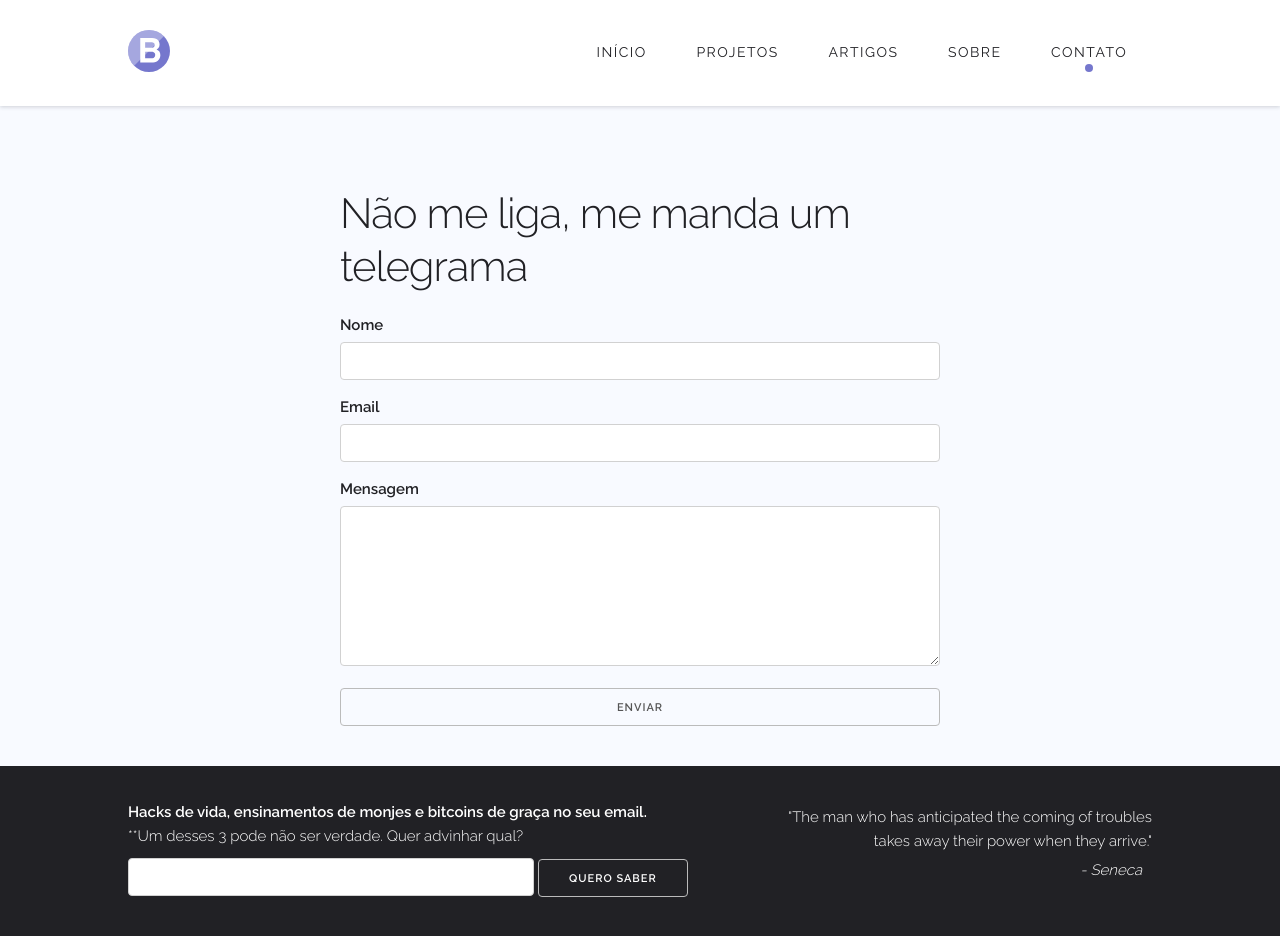
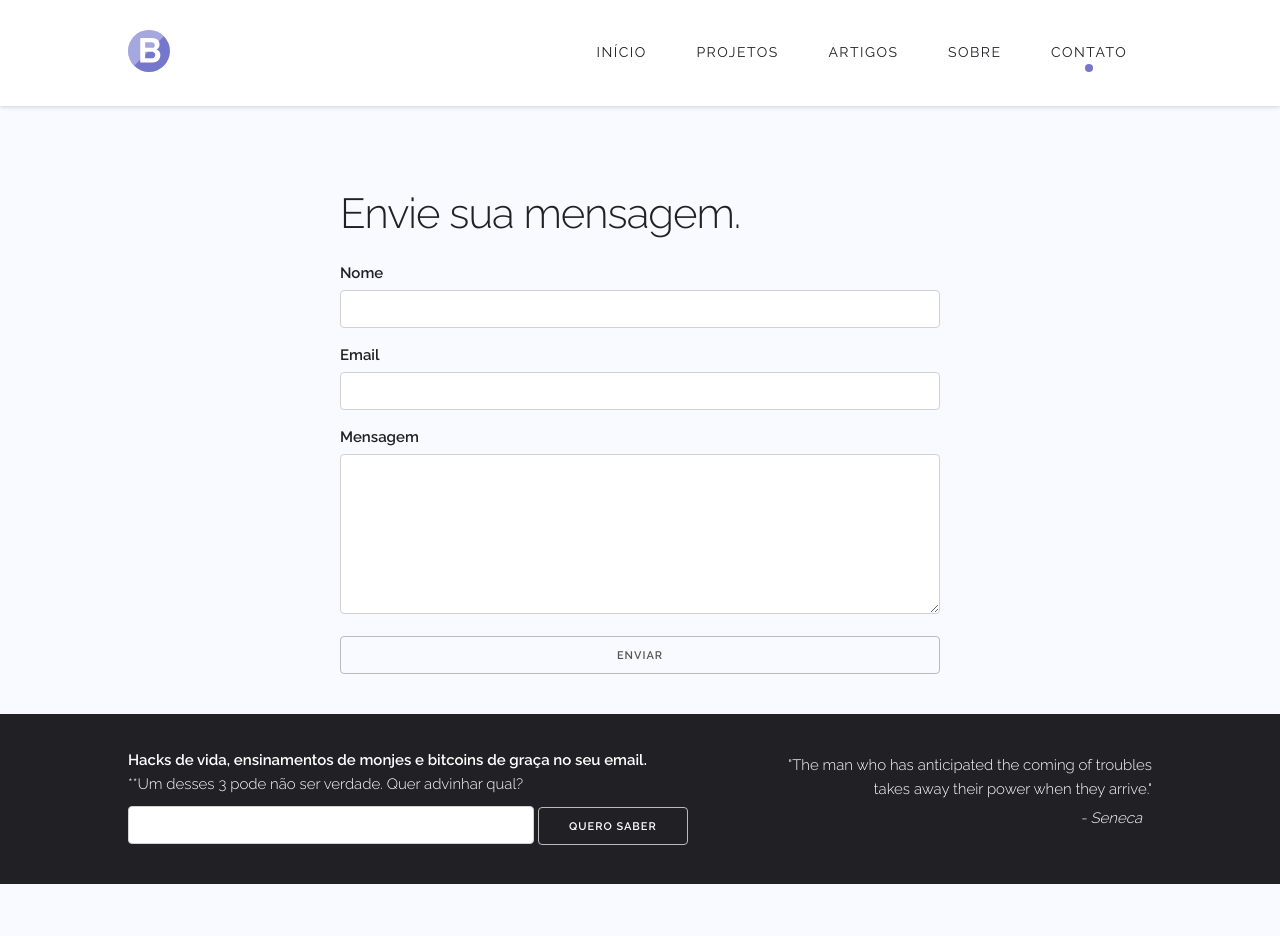
Before and after one commit to betodasilva/betodasilva.github.io, a Jekyll site: the page built from contato.html, in a window 1280 px wide. Built offline with Jekyll 4.4.1, drawn with Linux system fonts in a browser that asks for light colours; after the commit the page ends 900 px from its top, so only the background shows below that.

Commit message:
little adjust

```diff
--- a/contato.html
+++ b/contato.html
@@ -7,7 +7,7 @@
 <section class="contact first-sec no-wrapper">
     <div class="about-me">
             <h2 class="contact-title">
-                    Não me liga, me manda um telegrama
+                    Envie sua mensagem.
                   </h2>
     </div>
 
```
